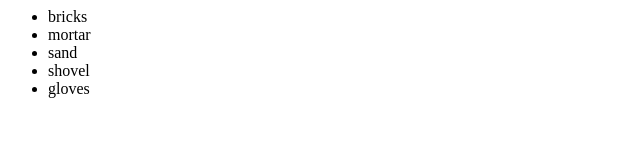
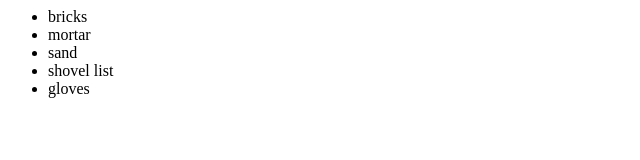
Before and after one commit to winuxworx/spycedextest, a plain HTML site: page index.html in a window 1280 px wide. Shown: the full height of the page, 0-640 px from the left. Drawn offline with Linux system fonts and the light colour scheme.

Commit message:
modified shovel

```diff
--- a/index.html
+++ b/index.html
@@ -6,7 +6,7 @@
                 <li>bricks</li>
                 <li>mortar</li>
                 <li>sand</li>
-                <li>shovel</li>
+                <li>shovel list</li>
                 <li>gloves</li>
             </ul>
         </div>
```
